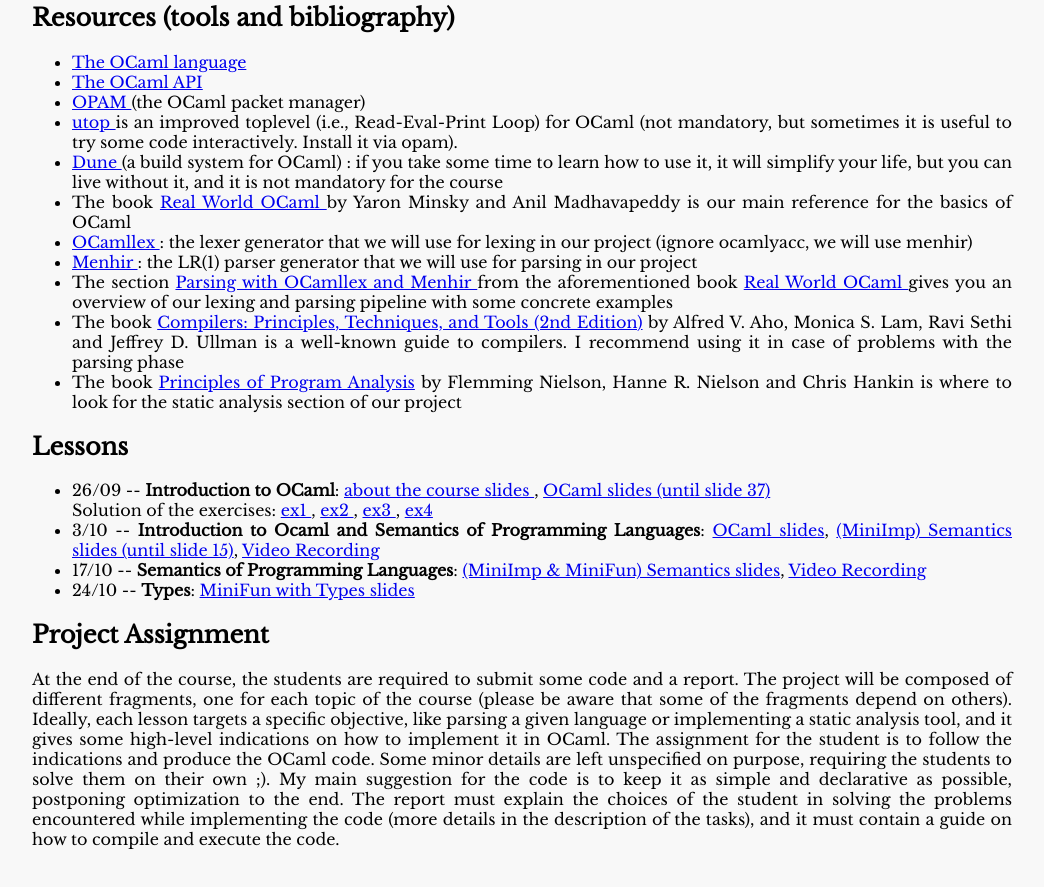
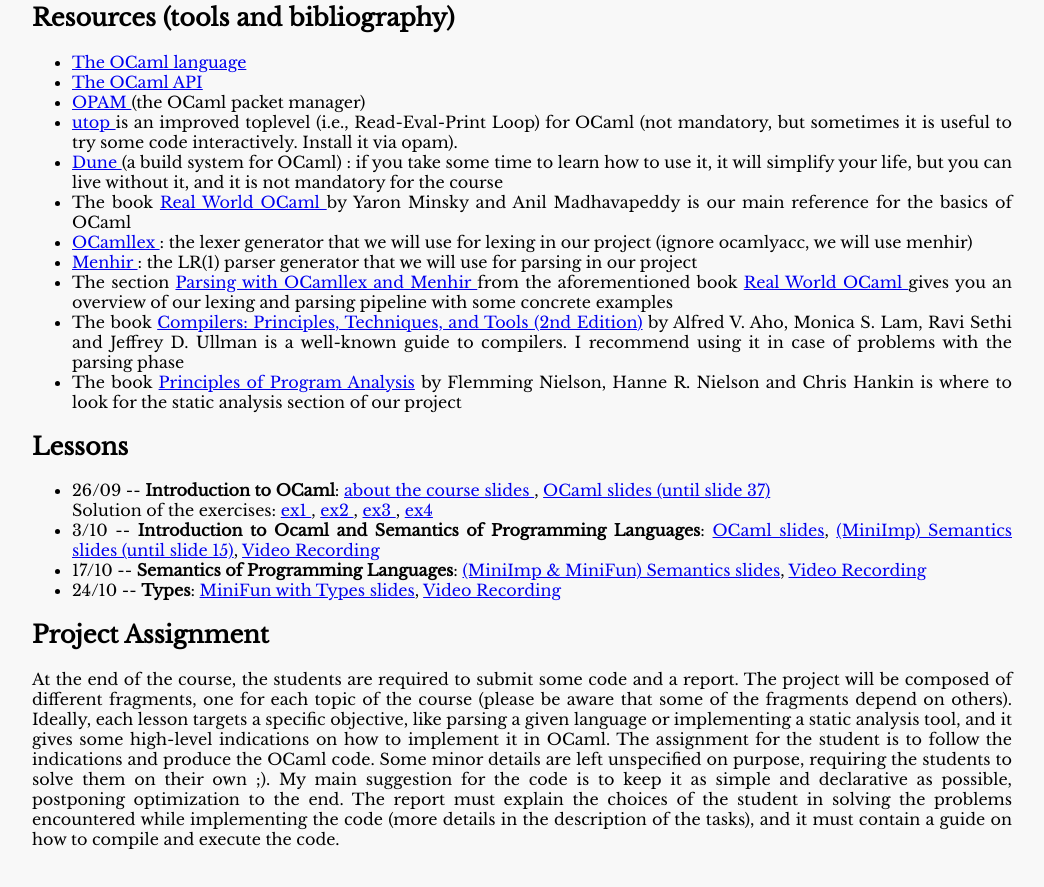
Before and after one commit to lceragioli/lceragioli.github.io, a plain HTML site: page pages/CourseLanguagesCompilersInterpreters.html in a window 1280 px wide. Shown: the part 676-1563 px from the top of the page, without its empty margins (118-1162 px from the left). Drawn offline with nearby package versions, Linux system fonts and the light colour scheme.

Commit message:
video lez 4

```diff
--- a/pages/CourseLanguagesCompilersInterpreters.html
+++ b/pages/CourseLanguagesCompilersInterpreters.html
@@ -123,7 +123,9 @@
 				</li>
 				<li>
 					24/10 -- <b>Types</b>:
-						<a href="Slides/types.pdf"> MiniFun with Types slides</a>
+						<a href="Slides/types.pdf"> MiniFun with Types slides</a>,
+						<a href="https://drive.google.com/file/d/1Fukzy6r7dFHDozPR0X2NMGFxOILqQVwM/view">
+							Video Recording</a>
 				</li>
 			</ul>
 		</div>
```
